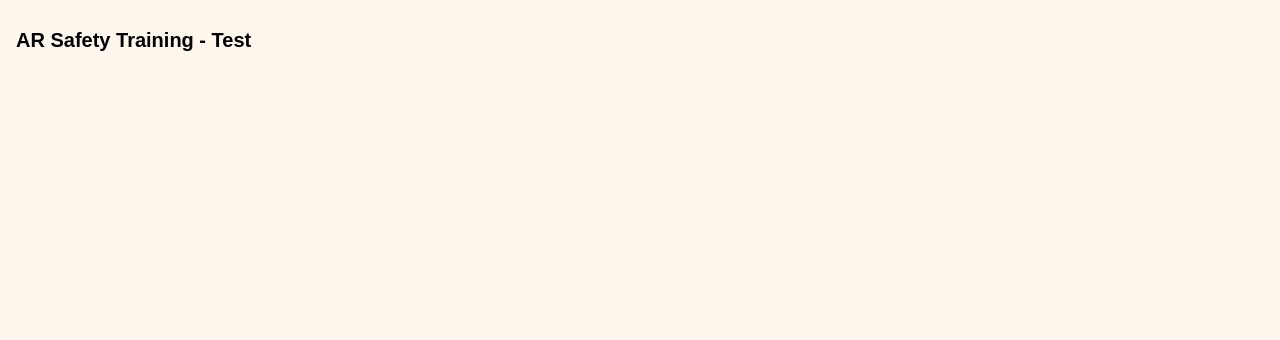
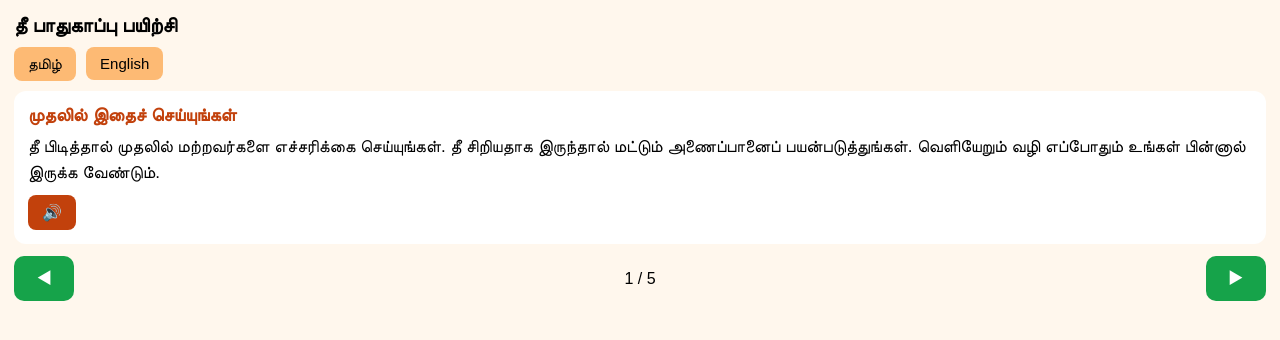
Before and after one commit to divyaa116/safety-ar-training, a plain HTML site: page index.html in a window 1280 px wide. Drawn offline with Linux system fonts and the light colour scheme; some packages are replaced by stand-ins of ours; a script that the page names is missing.

Commit message:
Update index.html

```diff
--- a/index.html
+++ b/index.html
@@ -6,20 +6,93 @@
 <title>Safety Training AR</title>
 <script type="module" src="https://ajax.googleapis.com/ajax/libs/model-viewer/3.5.0/model-viewer.min.js"></script>
 <style>
-  body { font-family: Arial, sans-serif; margin: 0; padding: 16px; background: #fff7ed; }
-  h1 { font-size: 20px; }
-  model-viewer { width: 100%; height: 60vh; background: #eee; border-radius: 12px; }
+  body { font-family: Arial, sans-serif; margin: 0; padding: 14px; background: #fff7ed; }
+  h1 { font-size: 20px; margin: 0 0 10px; }
+  .bar button { padding: 8px 14px; margin-right: 6px; border: 0; border-radius: 8px; background: #fdba74; font-size: 15px; }
+  model-viewer { width: 100%; height: 42vh; background: #eee; border-radius: 12px; margin-top: 10px; }
+  .card { background: #fff; border-radius: 12px; padding: 14px; margin-top: 10px; }
+  .card h2 { margin: 0 0 8px; font-size: 18px; color: #c2410c; }
+  .card p { font-size: 17px; line-height: 1.5; margin: 0 0 10px; }
+  .card button { padding: 8px 14px; border: 0; border-radius: 8px; background: #c2410c; color: #fff; font-size: 16px; }
+  .nav { display: flex; justify-content: space-between; align-items: center; margin-top: 12px; }
+  .nav button { padding: 12px 22px; border: 0; border-radius: 10px; background: #16a34a; color: #fff; font-size: 18px; }
 </style>
 </head>
 <body>
-  <h1>AR Safety Training - Test</h1>
-  <model-viewer
-    src="https://modelviewer.dev/shared-assets/models/Astronaut.glb"
-    alt="test model"
-    ar
-    ar-modes="webxr scene-viewer"
-    camera-controls
-    auto-rotate>
+  <h1 id="title"></h1>
+  <div class="bar">
+    <button onclick="setLang('ta')">தமிழ்</button>
+    <button onclick="setLang('en')">English</button>
+  </div>
+
+  <model-viewer src="extinguisher.glb" alt="Fire extinguisher"
+    ar ar-modes="webxr scene-viewer" camera-controls auto-rotate>
   </model-viewer>
+
+  <div class="card">
+    <h2 id="stepTitle"></h2>
+    <p id="stepText"></p>
+    <button onclick="speak()">🔊</button>
+  </div>
+
+  <div class="nav">
+    <button onclick="move(-1)">◀</button>
+    <span id="count"></span>
+    <button onclick="move(1)">▶</button>
+  </div>
+
+<script>
+const titles = { ta: "தீ பாதுகாப்பு பயிற்சி", en: "Fire Safety Training" };
+
+const steps = [
+  { ta: { t: "முதலில் இதைச் செய்யுங்கள்", x: "தீ பிடித்தால் முதலில் மற்றவர்களை எச்சரிக்கை செய்யுங்கள். தீ சிறியதாக இருந்தால் மட்டும் அணைப்பானைப் பயன்படுத்துங்கள். வெளியேறும் வழி எப்போதும் உங்கள் பின்னால் இருக்க வேண்டும்." },
+    en: { t: "Do this first", x: "When a fire starts, alert others first. Use the extinguisher only if the fire is small. Always keep your exit behind you." } },
+  { ta: { t: "P - இழுக்கவும்", x: "அணைப்பானின் பாதுகாப்புப் பின்னை இழுக்கவும்." },
+    en: { t: "P - Pull", x: "Pull the safety pin of the extinguisher." } },
+  { ta: { t: "A - குறி வையுங்கள்", x: "நெருப்பின் அடிப்பகுதியை நோக்கிக் குறி வையுங்கள்." },
+    en: { t: "A - Aim", x: "Aim at the base of the fire." } },
+  { ta: { t: "S - அழுத்துங்கள்", x: "கைப்பிடியை அழுத்துங்கள்." },
+    en: { t: "S - Squeeze", x: "Squeeze the handle." } },
+  { ta: { t: "S - இடம் வலமாக தெளியுங்கள்", x: "அணைப்பானை இடமிருந்து வலமாக நகர்த்தித் தெளியுங்கள்." },
+    en: { t: "S - Sweep", x: "Sweep from side to side across the base of the fire." } }
+];
+
+let lang = "ta";
+let i = 0;
+
+function render() {
+  document.getElementById("title").textContent = titles[lang];
+  document.getElementById("stepTitle").textContent = steps[i][lang].t;
+  document.getElementById("stepText").textContent = steps[i][lang].x;
+  document.getElementById("count").textContent = (i + 1) + " / " + steps.length;
+}
+
+function setLang(l) { lang = l; render(); }
+
+function move(d) {
+  i = Math.max(0, Math.min(steps.length - 1, i + d));
+  speechSynthesis.cancel();
+  render();
+}
+
+function tts(text, l) {
+  speechSynthesis.cancel();
+  const u = new SpeechSynthesisUtterance(text);
+  u.lang = l;
+  speechSynthesis.speak(u);
+}
+
+function speak() {
+  const s = steps[i];
+  if (lang === "ta") {
+    const a = new Audio("ta" + (i + 1) + ".mp3");
+    a.play().catch(() => tts(s.ta.x, "ta-IN"));
+  } else {
+    tts(s.en.x, "en-IN");
+  }
+}
+
+render();
+</script>
 </body>
 </html>
```
